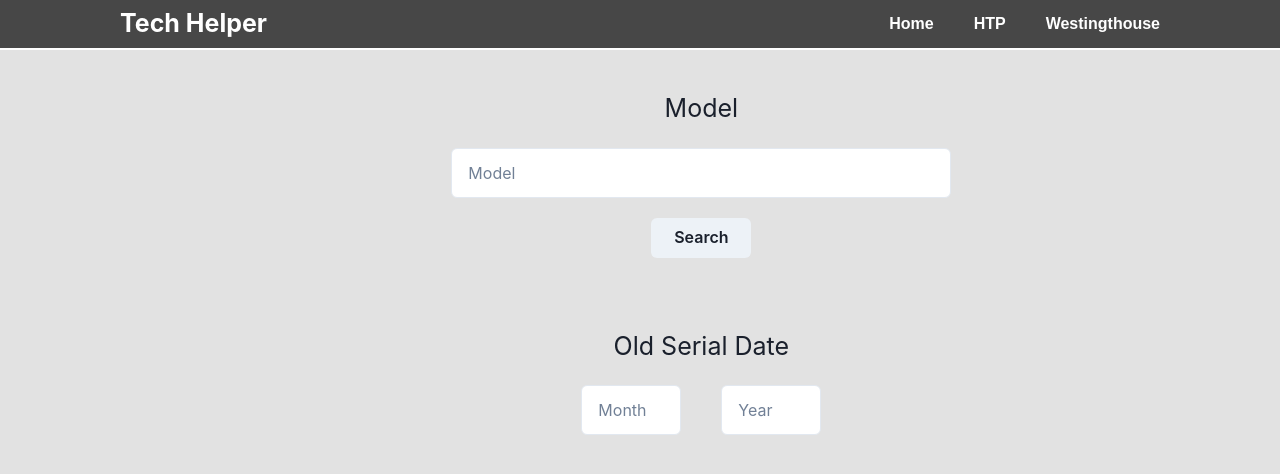
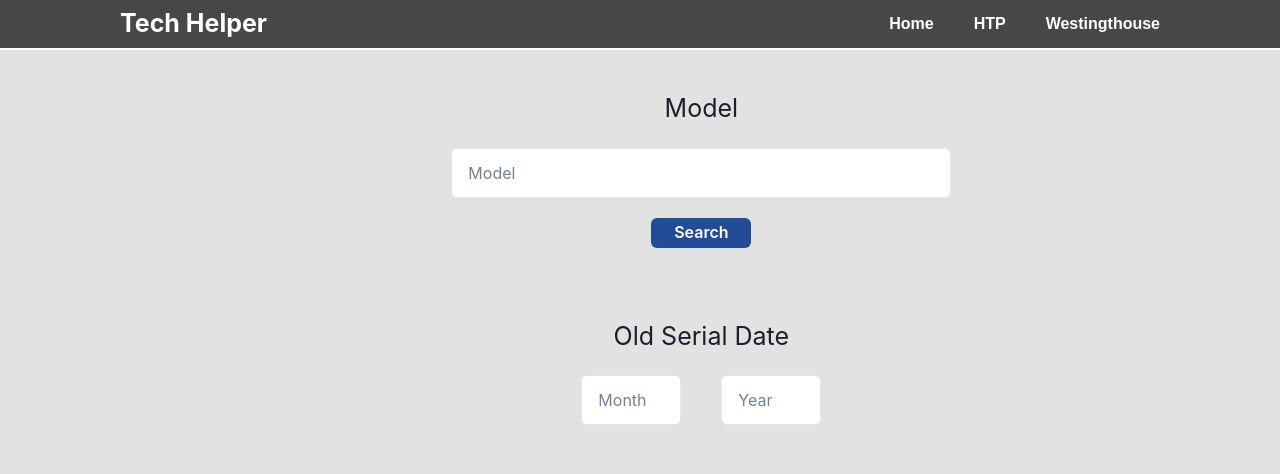
Before and after one commit to Erick-Bravo/tech_helper, a React (Create React App) app: page /htp in a window 1280 px wide. Shown: the top 474 px of the page. Built offline with nearby package versions, Linux system fonts and the light colour scheme.

Commit message:
htp page overflow bug fix on input

```diff
--- a/src/components/Links_HTP/ModelSearch.tsx
+++ b/src/components/Links_HTP/ModelSearch.tsx
@@ -2,7 +2,7 @@ import { Box, Button, Flex, Input, Link, Text } from "@chakra-ui/react";
 import { useState } from "react";
 import { modelList, modelListTypes } from "../../data/modelList";
 import { ExternalLinkIcon } from "@chakra-ui/icons";
-import { linkColor } from "../../globals";
+import { linkColor, secondary } from "../../globals";
 
 const ModelSearch = () => {
   const [inputText, setInput] = useState("");
@@ -33,6 +33,7 @@ const ModelSearch = () => {
 
   return (
     <>
+      <Flex flexDir="column">
         <Input
           placeholder="Model"
           backgroundColor="white"
@@ -42,11 +43,22 @@ const ModelSearch = () => {
           onChange={modelInput}
           onKeyDown={handleEnter}
         />
-      <Button w="100px" mb="20px" onClick={handleSubmit}>
+        <Flex justifyContent="center">
+          <Button
+            w="100px"
+            h="30px"
+            mb="20px"
+            bg={secondary}
+            color="white"
+            onClick={handleSubmit}
+          >
             Search
           </Button>
+        </Flex>
+      </Flex>
       {result.length === 0 && <Text fontSize="35px">No result found</Text>}
-      {result.length !== 0 && result[0].id !== "Model" &&
+      {result.length !== 0 &&
+        result[0].id !== "Model" &&
         result.map((item) => {
           return (
             <Box key={item.name}>
```
Lines whose indentation alone changed are shown as unchanged.
